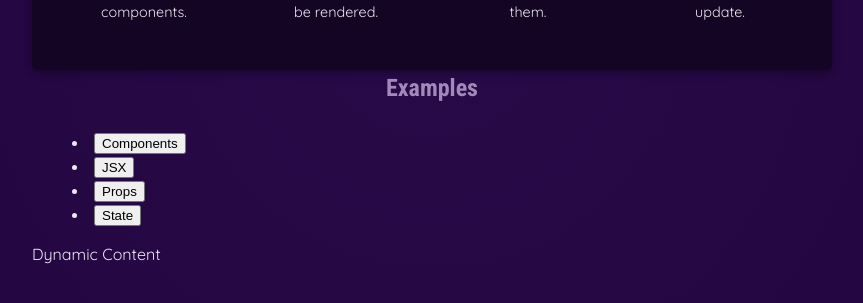
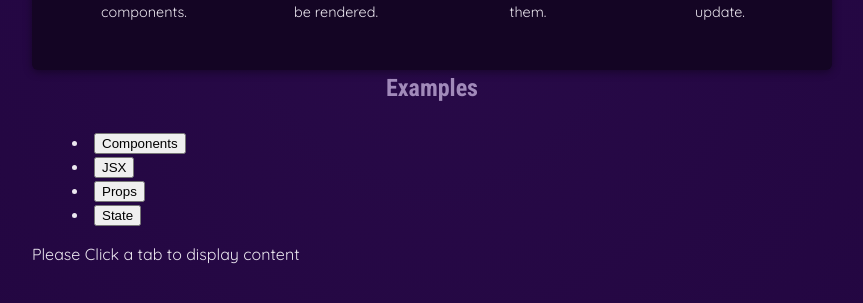
Before and after one commit to Armand-Mohammed/react-project-playground, a React (Vite) app: page / in a window 1280 px wide. Shown: the part 629-932 px from the top of the page, without its empty margins (208-1071 px from the left). Built offline with nearby package versions, Linux system fonts and the light colour scheme.

Commit message:
Addedstate to app component

```diff
--- a/src/App.jsx
+++ b/src/App.jsx
@@ -1,11 +1,17 @@
+import { useState } from "react";
+
 import Header from "./components/Header/Header.jsx";
 import CoreConcept from "./components/CoreConcept.jsx";
 import { CORE_CONCEPTS } from "./data.js";
 import TabButton from "./components/TabButton.jsx";
 
 function App() {
+  // Manage component state here.
+  const [selectedTopic, setSelectedTopic] = useState('Please Click a tab to display content');
+
   function handleSelect(selectButton) {
-    console.log(`You clicked the ${selectButton} tab!`);
+    // console.log(`You clicked the ${selectButton} tab!`);
+    setSelectedTopic(selectButton);
   }
 
   return (
@@ -31,7 +37,7 @@ function App() {
             <TabButton onClick={() => handleSelect("props")}>Props</TabButton>
             <TabButton onClick={() => handleSelect("state")}>State</TabButton>
           </menu>
-          Dynamic Content
+          {selectedTopic}
         </section>
       </main>
     </div>
```
